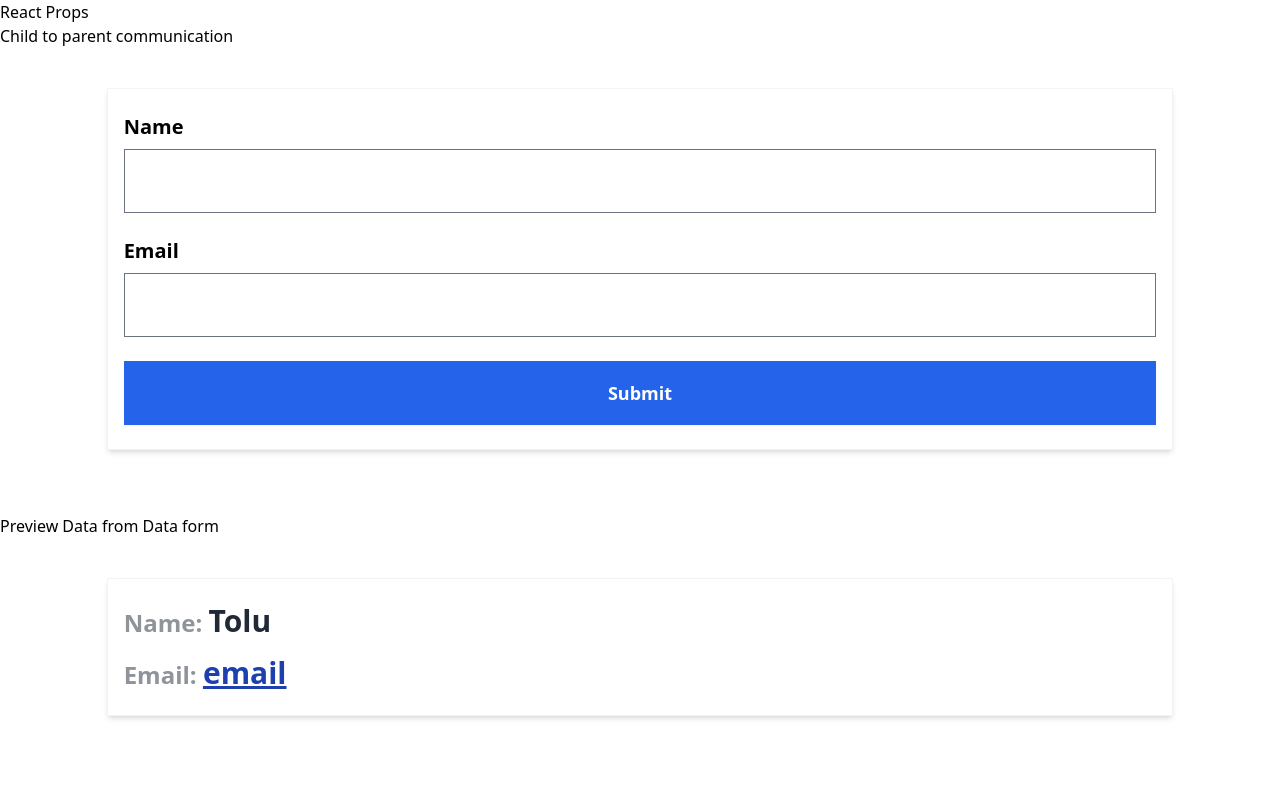
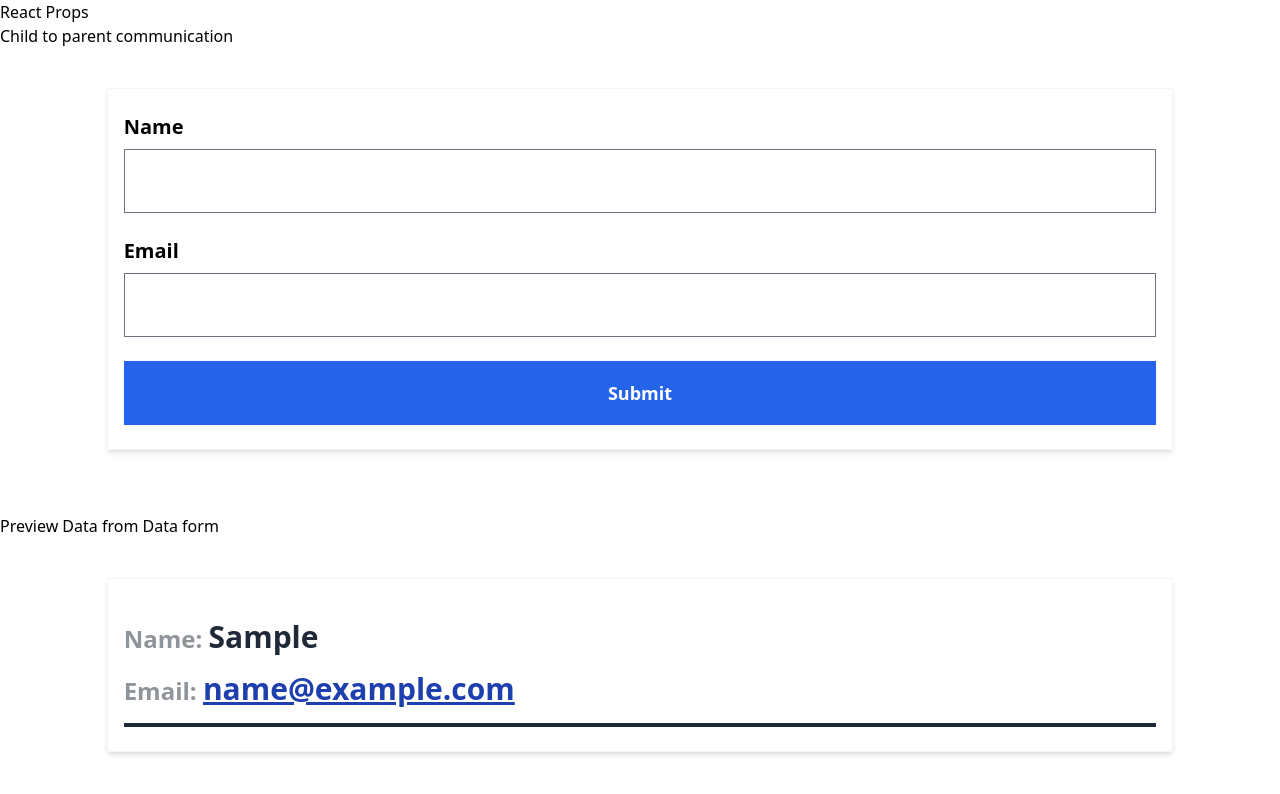
Before and after one commit to tolu-c/ubiquitous-parakeet, a React (Create React App) app in the folder child-to-parent/: page / in a window 1280 px wide. Both pictures are taken after typing "Sample", "name@example.com" into the empty fields and a click on the button "Submit". Shown: the top 794 px of the page. Built offline with nearby package versions, Linux system fonts and the light colour scheme.

Commit message:
final code - works

```diff
--- a/child-to-parent/src/App.js
+++ b/child-to-parent/src/App.js
@@ -6,10 +6,10 @@ export default function App() {
   const [myData, setMyData] = useState([]);
 
   const addData = (data) => {
-    console.log(data);
+    // console.log(data);
     setMyData((prevData) => [data, ...prevData]);
 
-    console.log(myData);
+    // console.log(myData);
   };
 
   return (
--- a/child-to-parent/src/components/DataPreview.js
+++ b/child-to-parent/src/components/DataPreview.js
@@ -1,24 +1,32 @@
+import DataPreviewItem from "./DataPreviewItem";
 import Card from "./ui/Card";
 
 const DataPreview = ({ savedData }) => {
   // console.log("from data preview");
   // console.log(savedData);
+  // console.log(savedData.map((item) => item.name));
+
+  if (savedData.length === 0) {
+    return (
+      <Card>
+        <h2 className="text-3xl fonts-sans font-semibold text-gray-700">
+          No data yet. Fill in the form to have some data.
+        </h2>
+      </Card>
+    );
+  }
 
   return (
     <div>
       <h3>Preview Data from Data form</h3>
       <Card>
-        <div className="w-full flex flex-col gap-y-4">
-          <p className="text-2xl capitalize font-bold text-gray-800/50">
-            Name: <span className="text-gray-800 text-3xl">Tolu</span>
-          </p>
-          <p className="text-2xl capitalize font-bold text-gray-800/50">
-            email:{" "}
-            <span className="text-blue-800 cursor-pointer underline lowercase text-3xl">
-              email
-            </span>
-          </p>
-        </div>
+        {savedData.map(({ enteredName, enteredEmail }) => (
+          <DataPreviewItem
+            key={enteredEmail}
+            name={enteredName}
+            email={enteredEmail}
+          />
+        ))}
       </Card>
     </div>
   );
--- /dev/null
+++ b/child-to-parent/src/components/DataPreviewItem.js
@@ -0,0 +1,18 @@
+const DataPreviewItem = ({ name, email }) => {
+  console.log(`Name: ${name} Email: ${email}`);
+  return (
+    <div className="w-full flex flex-col gap-y-4 py-4 border-b-4 border-gray-800">
+      <p className="text-2xl capitalize font-bold text-gray-800/50">
+        Name: <span className="text-gray-800 text-3xl">{name}</span>
+      </p>
+      <p className="text-2xl capitalize font-bold text-gray-800/50">
+        email:{" "}
+        <span className="text-blue-800 cursor-pointer underline lowercase text-3xl">
+          {email}
+        </span>
+      </p>
+    </div>
+  );
+};
+
+export default DataPreviewItem;
```
